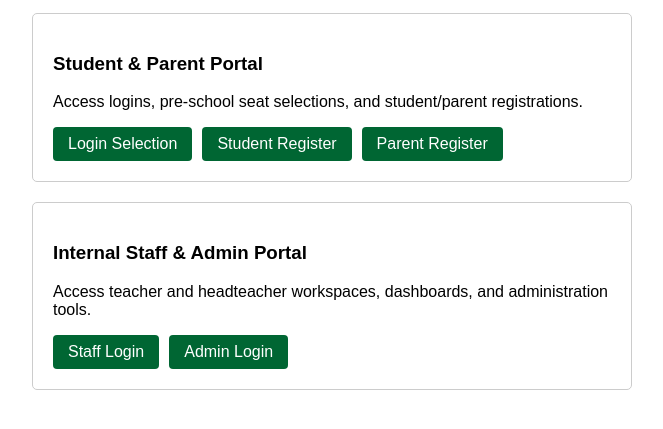
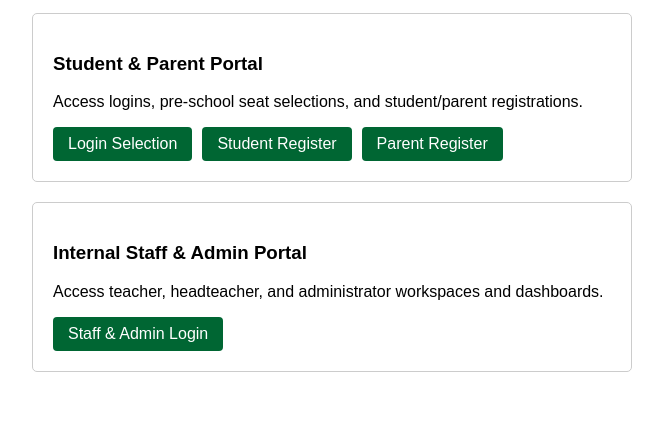
Before and after one commit to raymondleshmalesela-lang/botswana-schools-portal, a website: page public/index.html in a window 1280 px wide. Shown: the part 149-578 px from the top of the page, without its empty margins (308-971 px from the left). Drawn offline with Linux system fonts and the light colour scheme.

Commit message:
Update index.html to remove obsolete admin-login link and use staff-login

```diff
--- a/public/index.html
+++ b/public/index.html
@@ -74,8 +74,8 @@
       <div style="border: 1px solid #ccc; padding: 20px; border-radius: 5px">
         <h3>Internal Staff & Admin Portal</h3>
         <p>
-          Access teacher and headteacher workspaces, dashboards, and
-          administration tools.
+          Access teacher, headteacher, and administrator workspaces and
+          dashboards.
         </p>
         <div
           style="display: flex; gap: 10px; flex-wrap: wrap; margin-top: 15px"
@@ -89,18 +89,7 @@
               text-decoration: none;
               border-radius: 4px;
             "
-            >Staff Login</a
-          >
-          <a
-            href="admin-login.html"
-            style="
-              padding: 8px 15px;
-              background: #006633;
-              color: white;
-              text-decoration: none;
-              border-radius: 4px;
-            "
-            >Admin Login</a
+            >Staff & Admin Login</a
           >
         </div>
       </div>
```
